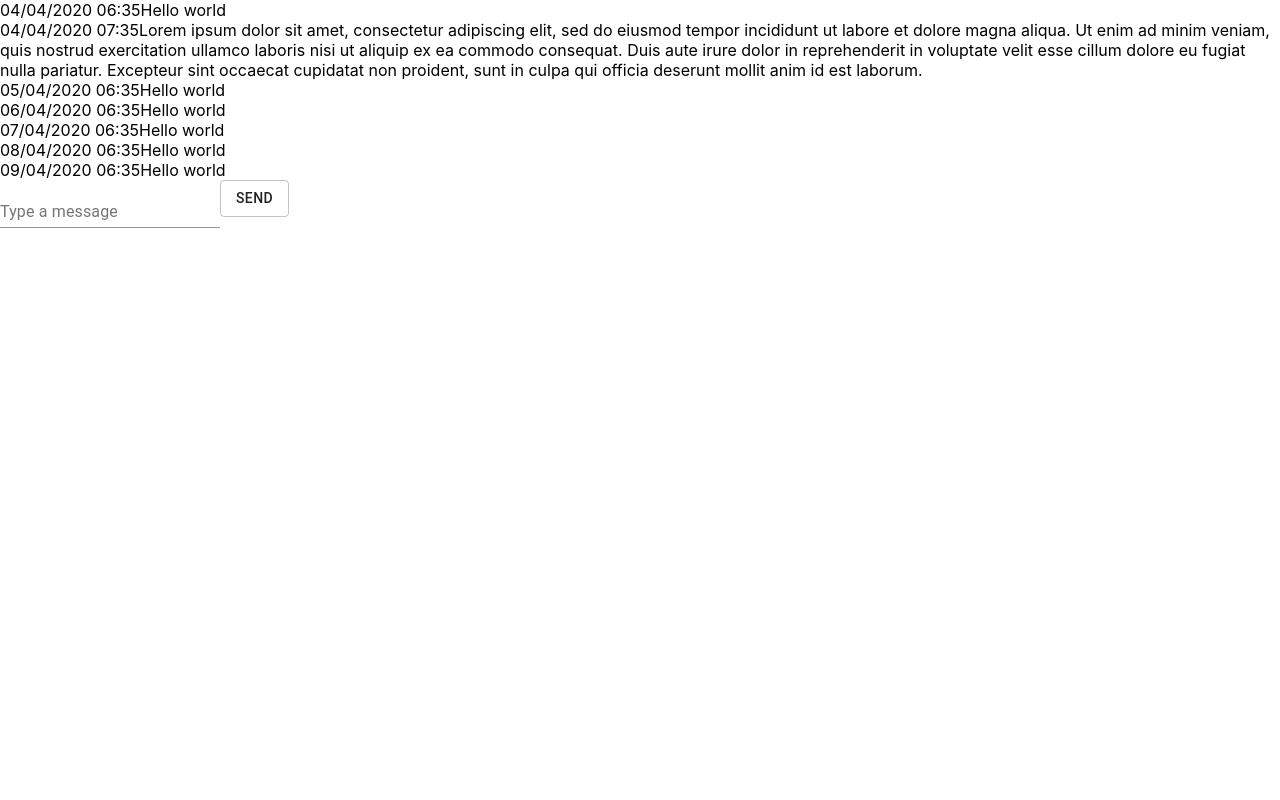
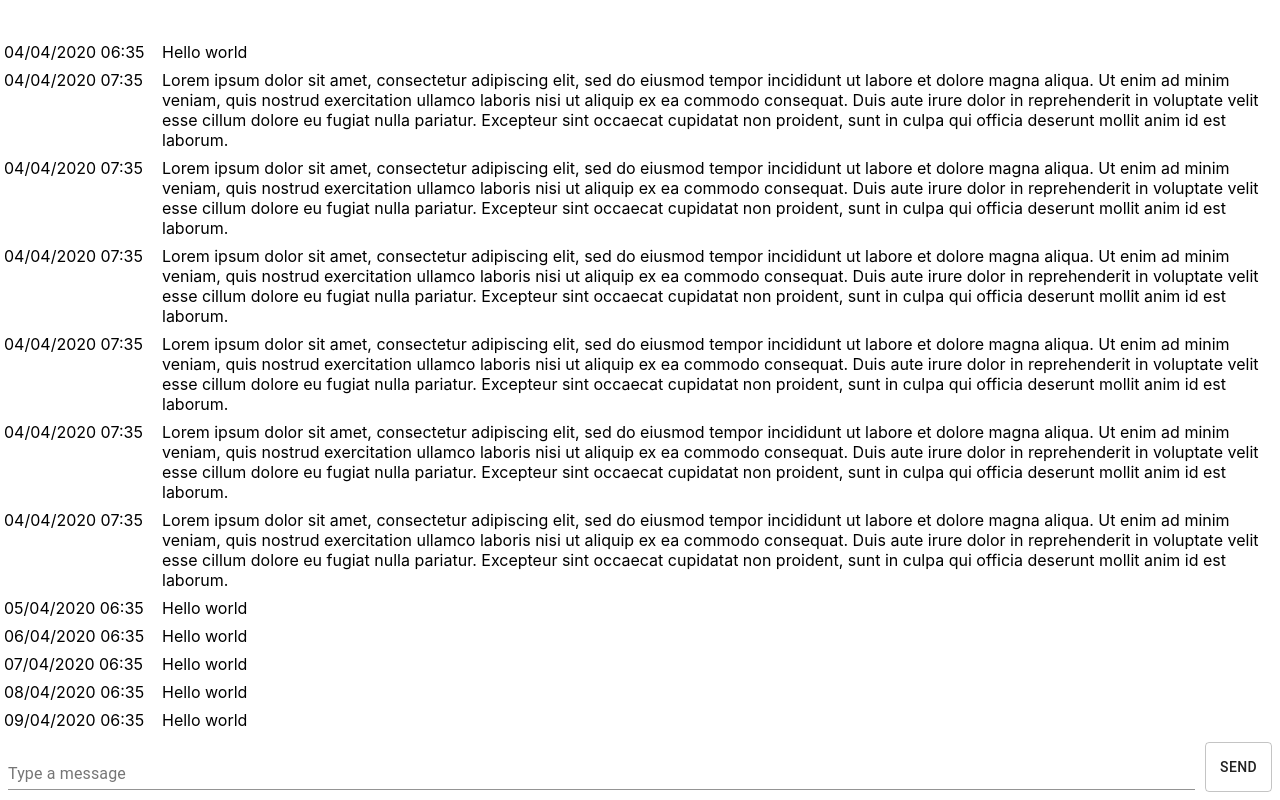
Before and after one commit to Claire-Couppie/chat-app, a React (Create React App) app: page / in a window 1280 px wide. Built offline with nearby package versions, Linux system fonts and the light colour scheme.

Commit message:
components:Add Styles

```diff
--- a/src/App.js
+++ b/src/App.js
@@ -1,10 +1,23 @@
 import React from 'react';
 import MessageInput from './components/MessageInput';
 import MessageList from './components/MessageList';
+import { makeStyles } from '@material-ui/core/styles';
+
+const useStyles = makeStyles({
+  root: {
+    display: 'flex',
+    flexDirection: 'column',
+    justifyContent: 'flex-end',
+    minHeight: '100vh',
+    maxHeight: '100vh',
+  },
+});
 
 function App() {
+  const classes = useStyles();
+
   return (
-    <div>
+    <div className={classes.root}>
       <MessageList />
       <MessageInput />
     </div>
--- a/src/components/Message.js
+++ b/src/components/Message.js
@@ -1,12 +1,32 @@
 import React from 'react';
 import PropTypes from 'prop-types';
 import moment from 'moment';
+import { makeStyles } from '@material-ui/core/styles';
+
+const useStyles = makeStyles({
+  root: {
+    display: 'flex',
+  },
+  date: {
+    margin: 4,
+    minWidth: 150,
+  },
+  content: {
+    margin: 4,
+  },
+});
 
 const Message = ({date, content}) => {
+  const classes = useStyles();
+
   return (
-      <div>
-        {moment(date).format('DD/MM/YYYY hh:mm')}
-        {content}
+      <div className={classes.root}>
+        <div className={classes.date}>
+          {moment(date).format('DD/MM/YYYY hh:mm')}
+        </div>
+        <div className={classes.content}>
+          {content}
+        </div>
       </div>
   )
 }
--- a/src/components/MessageInput.js
+++ b/src/components/MessageInput.js
@@ -1,9 +1,24 @@
 import React, { useState } from 'react';
 import TextField from '@material-ui/core/TextField';
 import Button from '@material-ui/core/Button';
+import { makeStyles } from '@material-ui/core/styles';
+
+const useStyles = makeStyles({
+  root: {
+    display: 'flex',
+    margin: 8,
+    justifyContent: 'space-between',
+    height: 50,
+  },
+  input: {
+    width: '100%',
+    marginRight: 10,
+  },
+});
 
 const MessageInput = () => {
   const [value, setValue] = useState('');
+  const classes = useStyles();
 
   const handleSubmit = (event)=>{
     event.preventDefault();
@@ -11,8 +26,8 @@ const MessageInput = () => {
   }
 
   return (
-      <form onSubmit={handleSubmit}>
-        <TextField label="Type a message" onChange={e => setValue(e.target.value)} />
+      <form onSubmit={handleSubmit} className={classes.root}>
+        <TextField label="Type a message" onChange={e => setValue(e.target.value)}  className={classes.input} />
         <Button variant="outlined" type="submit">SEND</Button>
       </form>
   )
--- a/src/components/MessageList.js
+++ b/src/components/MessageList.js
@@ -1,10 +1,37 @@
 import React from 'react';
 import Message from './Message';
+import { makeStyles } from '@material-ui/core/styles';
+
+const useStyles = makeStyles({
+  root: {
+    overflowY: 'scroll',
+  },
+});
 
 const fakeMessageList = [
     {
         date: '2020-04-04T10:35:24-08:00',
         content: 'Hello world',
+    },
+    {
+        date: '2020-04-04T11:35:24-08:00',
+        content: 'Lorem ipsum dolor sit amet, consectetur adipiscing elit, sed do eiusmod tempor incididunt ut labore et dolore magna aliqua. Ut enim ad minim veniam, quis nostrud exercitation ullamco laboris nisi ut aliquip ex ea commodo consequat. Duis aute irure dolor in reprehenderit in voluptate velit esse cillum dolore eu fugiat nulla pariatur. Excepteur sint occaecat cupidatat non proident, sunt in culpa qui officia deserunt mollit anim id est laborum.',
+    },
+    {
+        date: '2020-04-04T11:35:24-08:00',
+        content: 'Lorem ipsum dolor sit amet, consectetur adipiscing elit, sed do eiusmod tempor incididunt ut labore et dolore magna aliqua. Ut enim ad minim veniam, quis nostrud exercitation ullamco laboris nisi ut aliquip ex ea commodo consequat. Duis aute irure dolor in reprehenderit in voluptate velit esse cillum dolore eu fugiat nulla pariatur. Excepteur sint occaecat cupidatat non proident, sunt in culpa qui officia deserunt mollit anim id est laborum.',
+    },
+    {
+        date: '2020-04-04T11:35:24-08:00',
+        content: 'Lorem ipsum dolor sit amet, consectetur adipiscing elit, sed do eiusmod tempor incididunt ut labore et dolore magna aliqua. Ut enim ad minim veniam, quis nostrud exercitation ullamco laboris nisi ut aliquip ex ea commodo consequat. Duis aute irure dolor in reprehenderit in voluptate velit esse cillum dolore eu fugiat nulla pariatur. Excepteur sint occaecat cupidatat non proident, sunt in culpa qui officia deserunt mollit anim id est laborum.',
+    },
+    {
+        date: '2020-04-04T11:35:24-08:00',
+        content: 'Lorem ipsum dolor sit amet, consectetur adipiscing elit, sed do eiusmod tempor incididunt ut labore et dolore magna aliqua. Ut enim ad minim veniam, quis nostrud exercitation ullamco laboris nisi ut aliquip ex ea commodo consequat. Duis aute irure dolor in reprehenderit in voluptate velit esse cillum dolore eu fugiat nulla pariatur. Excepteur sint occaecat cupidatat non proident, sunt in culpa qui officia deserunt mollit anim id est laborum.',
+    },
+    {
+        date: '2020-04-04T11:35:24-08:00',
+        content: 'Lorem ipsum dolor sit amet, consectetur adipiscing elit, sed do eiusmod tempor incididunt ut labore et dolore magna aliqua. Ut enim ad minim veniam, quis nostrud exercitation ullamco laboris nisi ut aliquip ex ea commodo consequat. Duis aute irure dolor in reprehenderit in voluptate velit esse cillum dolore eu fugiat nulla pariatur. Excepteur sint occaecat cupidatat non proident, sunt in culpa qui officia deserunt mollit anim id est laborum.',
     },
     {
         date: '2020-04-04T11:35:24-08:00',
@@ -30,12 +57,16 @@ const fakeMessageList = [
         date: '2020-04-09T10:35:24-08:00',
         content: 'Hello world',
     },
-]
+];
 
 const MessageList = () => {
-  return fakeMessageList.map((message)=>{
-      return <Message key={message.date} date={message.date} content={message.content} />;
-    }
+  const classes = useStyles();
+  return (
+    <div className={classes.root}>
+      {fakeMessageList.map((message)=>{
+        return <Message key={message.date} date={message.date} content={message.content} />;
+      })}
+    </div>
   );
 }
 
```
